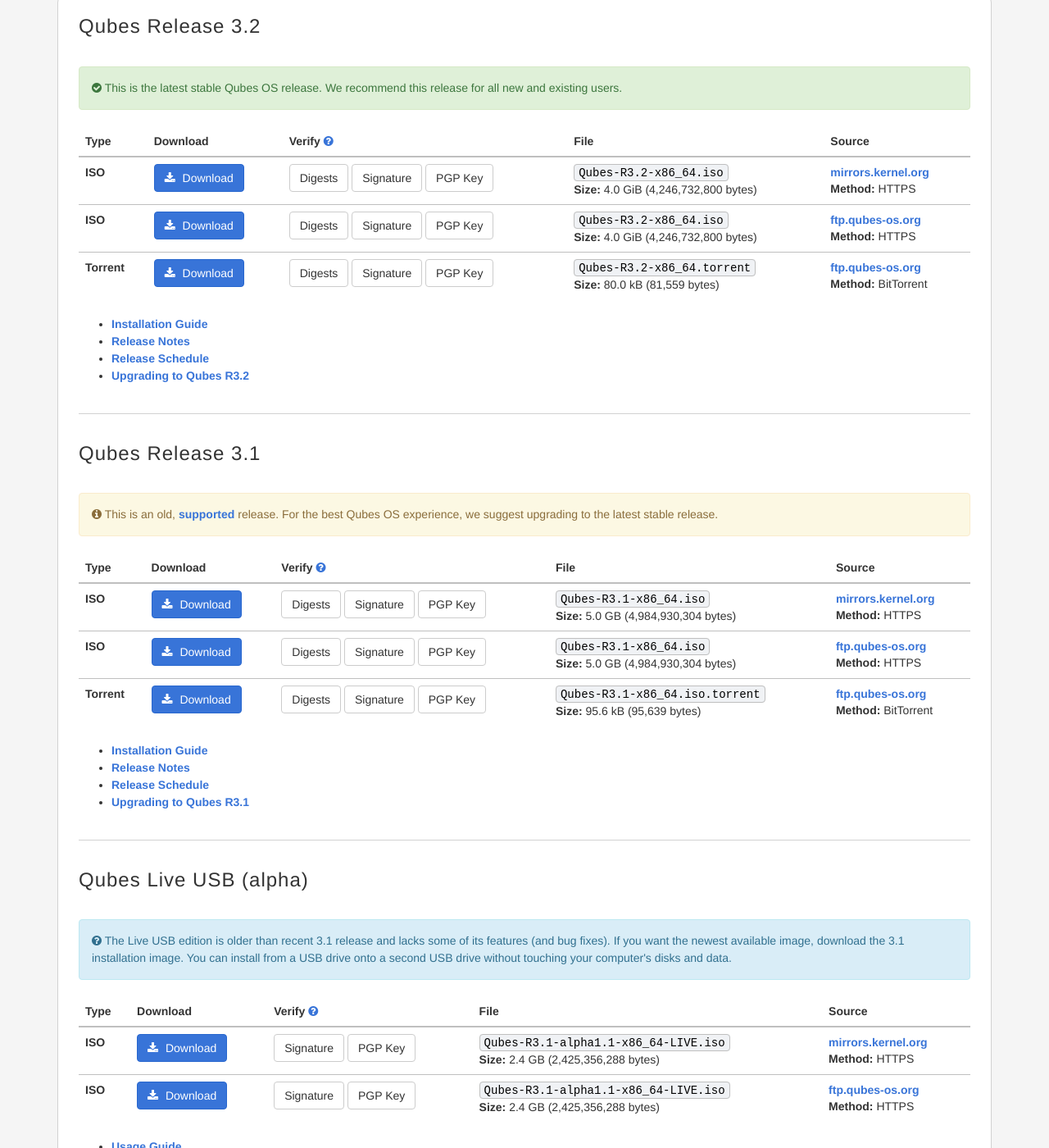
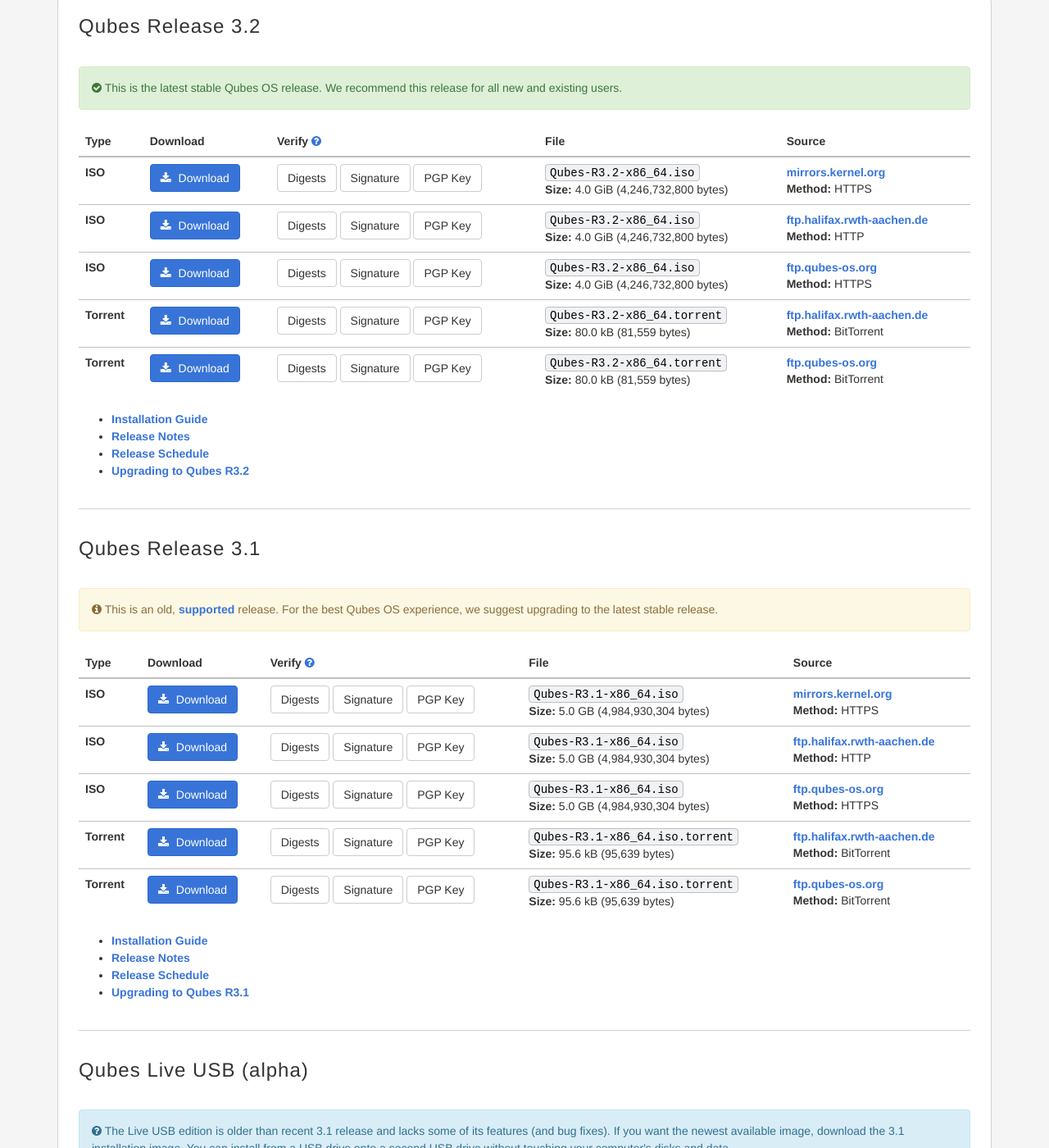
Before and after one commit to QubesOS/qubesos.github.io, a Jekyll site: the page built from pages/downloads.md, in a window 1280 px wide and 1400 px high, scrolled down 403 px. Shown: the whole window at 82% size. Built offline with Jekyll 4.4.1, drawn with Linux system fonts in a browser that asks for light colours; some web fonts are replaced; some of the changed text lies outside the part shown.

Commit message:
Add data for ftp.halifax.rwth-aachen.de mirrors
QubeOS/qubes-issues#2401

```diff
--- a/_data/downloads.yml
+++ b/_data/downloads.yml
@@ -21,6 +21,16 @@ releases:
           hash: https://mirrors.kernel.org/qubes/iso/Qubes-R3.2-x86_64.iso.DIGESTS
           sig: https://mirrors.kernel.org/qubes/iso/Qubes-R3.2-x86_64.iso.asc
           key: https://keys.qubes-os.org/keys/qubes-release-3-signing-key.asc
+      ftp.halifax.rwth-aachen.de:
+        method: HTTP
+        type: ISO
+        filename: Qubes-R3.2-x86_64.iso
+        size: 4.0 GiB (4,246,732,800 bytes)
+        url: http://ftp.halifax.rwth-aachen.de/qubes/iso/Qubes-R3.2-x86_64.iso
+        verifiers:
+          hash: http://ftp.halifax.rwth-aachen.de/qubes/iso/Qubes-R3.2-x86_64.iso.DIGESTS
+          sig: http://ftp.halifax.rwth-aachen.de/qubes/iso/Qubes-R3.2-x86_64.iso.asc
+          key: https://keys.qubes-os.org/keys/qubes-release-3-signing-key.asc
       ftp.qubes-os.org:
         method: HTTPS
         type: ISO
@@ -30,6 +40,16 @@ releases:
         verifiers:
           hash: https://ftp.qubes-os.org/iso/Qubes-R3.2-x86_64.iso.DIGESTS
           sig: https://ftp.qubes-os.org/iso/Qubes-R3.2-x86_64.iso.asc
+          key: https://keys.qubes-os.org/keys/qubes-release-3-signing-key.asc
+      'ftp.halifax.rwth-aachen.de ':
+        method: BitTorrent
+        type: Torrent
+        filename: Qubes-R3.2-x86_64.torrent
+        size: 80.0 kB (81,559 bytes)
+        url: http://ftp.halifax.rwth-aachen.de/qubes/iso/Qubes-R3.2-x86_64.torrent
+        verifiers:
+          hash: http://ftp.halifax.rwth-aachen.de/qubes/iso/Qubes-R3.2-x86_64.iso.DIGESTS
+          sig: http://ftp.halifax.rwth-aachen.de/qubes/iso/Qubes-R3.2-x86_64.iso.asc
           key: https://keys.qubes-os.org/keys/qubes-release-3-signing-key.asc
       'ftp.qubes-os.org ':
         method: BitTorrent
@@ -71,6 +91,16 @@ releases:
           hash: https://mirrors.kernel.org/qubes/iso/Qubes-R3.1-x86_64.iso.DIGESTS
           sig: https://mirrors.kernel.org/qubes/iso/Qubes-R3.1-x86_64.iso.asc
           key: https://keys.qubes-os.org/keys/qubes-release-3-signing-key.asc
+      ftp.halifax.rwth-aachen.de:
+        method: HTTP
+        type: ISO
+        filename: Qubes-R3.1-x86_64.iso
+        size: 5.0 GB (4,984,930,304 bytes)
+        url: http://ftp.halifax.rwth-aachen.de/qubes/iso/Qubes-R3.1-x86_64.iso
+        verifiers:
+          hash: http://ftp.halifax.rwth-aachen.de/qubes/iso/Qubes-R3.1-x86_64.iso.DIGESTS
+          sig: http://ftp.halifax.rwth-aachen.de/qubes/iso/Qubes-R3.1-x86_64.iso.asc
+          key: https://keys.qubes-os.org/keys/qubes-release-3-signing-key.asc
       ftp.qubes-os.org:
         method: HTTPS
         type: ISO
@@ -80,6 +110,16 @@ releases:
         verifiers:
           hash: https://ftp.qubes-os.org/iso/Qubes-R3.1-x86_64.iso.DIGESTS
           sig: https://ftp.qubes-os.org/iso/Qubes-R3.1-x86_64.iso.asc
+          key: https://keys.qubes-os.org/keys/qubes-release-3-signing-key.asc
+      'ftp.halifax.rwth-aachen.de ':
+        method: BitTorrent
+        type: Torrent
+        filename: Qubes-R3.1-x86_64.iso.torrent
+        size: 95.6 kB (95,639 bytes)
+        url: http://ftp.halifax.rwth-aachen.de/qubes/iso/Qubes-R3.1-x86_64.torrent
+        verifiers:
+          hash: http://ftp.halifax.rwth-aachen.de/qubes/iso/Qubes-R3.1-x86_64.iso.DIGESTS
+          sig: http://ftp.halifax.rwth-aachen.de/qubes/iso/Qubes-R3.1-x86_64.iso.asc
           key: https://keys.qubes-os.org/keys/qubes-release-3-signing-key.asc
       'ftp.qubes-os.org ':
         method: BitTorrent
@@ -127,6 +167,16 @@ releases:
         verifiers:
           sig: https://mirrors.kernel.org/qubes/iso/Qubes-R3.1-alpha1.1-x86_64-LIVE.iso.asc
           key: https://keys.qubes-os.org/keys/qubes-release-3-signing-key.asc
+      ftp.halifax.rwth-aachen.de:
+        method: HTTP
+        type: ISO
+        filename: Qubes-R3.1-alpha1.1-x86_64-LIVE.iso
+        size: 2.4 GB (2,425,356,288 bytes)
+        url: http://ftp.halifax.rwth-aachen.de/qubes/iso/Qubes-R3.1-alpha1.1-x86_64.iso
+        verifiers:
+          hash: http://ftp.halifax.rwth-aachen.de/qubes/iso/Qubes-R3.1-alpha1.1-x86_64.iso.DIGESTS
+          sig: http://ftp.halifax.rwth-aachen.de/qubes/iso/Qubes-R3.1-alpha1.1-x86_64.iso.asc
+          key: https://keys.qubes-os.org/keys/qubes-release-3-signing-key.asc
       ftp.qubes-os.org:
         method: HTTPS
         type: ISO
@@ -155,6 +205,16 @@ releases:
         verifiers:
           hash: https://mirrors.kernel.org/qubes/iso/Qubes-R3.0-x86_64-DVD.iso.DIGESTS
           sig: https://mirrors.kernel.org/qubes/iso/Qubes-R3.0-x86_64-DVD.iso.asc
+          key: https://keys.qubes-os.org/keys/qubes-release-3-signing-key.asc
+      ftp.halifax.rwth-aachen.de:
+        method: HTTP
+        type: ISO
+        filename: Qubes-R3.0-x86_64-DVD.iso
+        size: 3.7 GB (3,704,619,008 bytes)
+        url: http://ftp.halifax.rwth-aachen.de/qubes/iso/Qubes-R3.0-x86_64-DVD.iso
+        verifiers:
+          hash: http://ftp.halifax.rwth-aachen.de/qubes/iso/Qubes-R3.0-x86_64-DVD.iso.DIGESTS
+          sig: http://ftp.halifax.rwth-aachen.de/qubes/iso/Qubes-R3.0-x86_64-DVD.iso.asc
           key: https://keys.qubes-os.org/keys/qubes-release-3-signing-key.asc
       ftp.qubes-os.org:
         method: HTTPS
@@ -197,6 +257,16 @@ releases:
           hash: https://mirrors.kernel.org/qubes/iso/Qubes-R2-x86_64-DVD.iso.DIGESTS
           sig: https://mirrors.kernel.org/qubes/iso/Qubes-R2-x86_64-DVD.iso.asc
           key: https://keys.qubes-os.org/keys/qubes-release-2-signing-key.asc
+      ftp.halifax.rwth-aachen.de:
+        method: HTTP
+        type: ISO
+        filename: Qubes-R2-x86_64-DVD.iso
+        size: 3.1 GB (3,077,570,560 bytes)
+        url: http://ftp.halifax.rwth-aachen.de/qubes/iso/Qubes-R2-x86_64-DVD.iso
+        verifiers:
+          hash: http://ftp.halifax.rwth-aachen.de/qubes/iso/Qubes-R2-x86_64-DVD.iso.DIGESTS
+          sig: http://ftp.halifax.rwth-aachen.de/qubes/iso/Qubes-R2-x86_64-DVD.iso.asc
+          key: https://keys.qubes-os.org/keys/qubes-release-2-signing-key.asc
       ftp.qubes-os.org:
         method: HTTPS
         type: ISO
@@ -231,6 +301,16 @@ releases:
           hash: https://mirrors.kernel.org/qubes/iso/Qubes-R1-x86_64-DVD.iso.DIGESTS
           sig: https://mirrors.kernel.org/qubes/iso/Qubes-R1-x86_64-DVD.iso.asc
           key: https://keys.qubes-os.org/keys/qubes-release-1-signing-key.asc
+      ftp.halifax.rwth-aachen.de:
+        method: HTTP
+        type: ISO
+        filename: Qubes-R1-x86_64-DVD.iso
+        size: 1.7 GB (1,749,024,768 bytes)
+        url: http://ftp.halifax.rwth-aachen.de/qubes/iso/Qubes-R1-x86_64-DVD.iso
+        verifiers:
+          hash: http://ftp.halifax.rwth-aachen.de/qubes/iso/Qubes-R1-x86_64-DVD.iso.DIGESTS
+          sig: http://ftp.halifax.rwth-aachen.de/qubes/iso/Qubes-R1-x86_64-DVD.iso.asc
+          key: https://keys.qubes-os.org/keys/qubes-release-1-signing-key.asc
       ftp.qubes-os.org:
         method: HTTPS
         type: ISO
```
